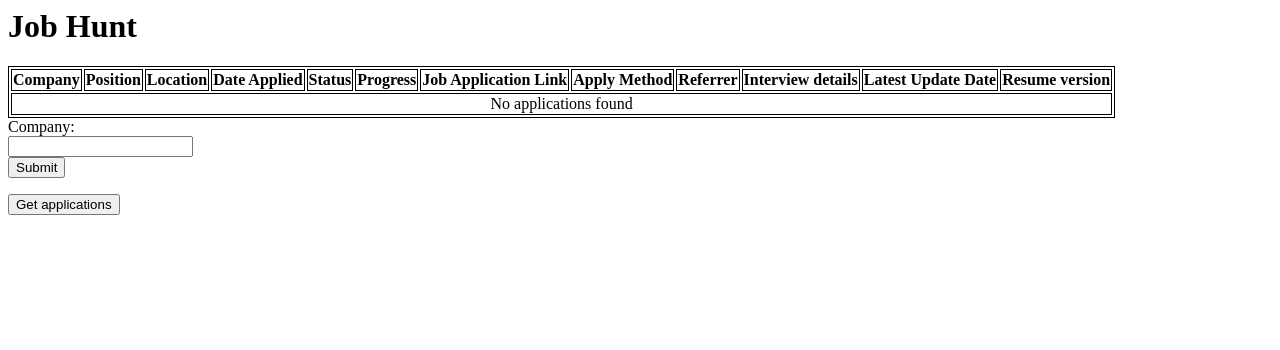
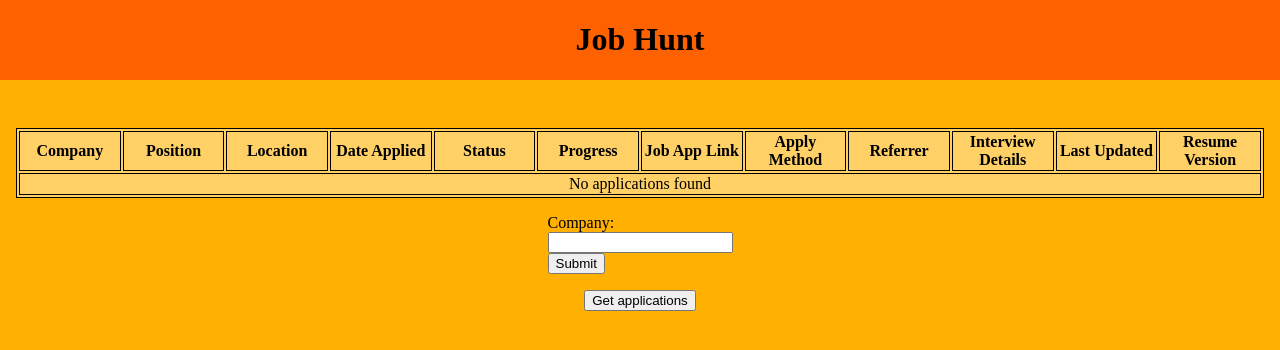
Before and after one commit to FNepomuceno/job-search-server, a plain HTML site: page static/html/index.html in a window 1280 px wide. Drawn offline with Linux system fonts and the light colour scheme.

Commit message:
Changed look of landing page

```diff
--- a/static/html/index.html
+++ b/static/html/index.html
@@ -2,17 +2,56 @@
 <head>
 <title>Job Hunt</title>
 <style>
+body {
+    display: flex;
+    flex-direction: column;
+    margin: 0;
+    height: 100%;
+}
+
+div#header {
+    display: flex;
+    justify-content: center;
+    background-color: #FE6100;
+}
+
+div#content {
+    display: flex;
+    justify-content: center;
+    flex: 1;
+    background-color: #FFB000;
+    padding: 2em 1em;
+}
+
+div#container {
+    display: flex;
+    flex-direction:column;
+    align-items:center;
+    max-width: 100em;
+}
+
+table {
+    table-layout: fixed;
+    width: 100%;
+    margin: 1em;
+}
+
 table, th, td {
+    background-color: #FFD066;
 	border: 1px solid black;
 }
+
 td {
 	text-align: center;
 }
 </style>
 </head>
 <body>
+<div id="header">
     <h1>Job Hunt</h1>
-
+</div>
+<div id="content">
+<div id="container">
     <table>
     <tr id="jobs_columns">
         <th>Company</th>
@@ -21,12 +60,12 @@ td {
         <th>Date Applied</th>
         <th>Status</th>
         <th>Progress</th>
-	<th>Job Application Link</th>
+        <th>Job App Link</th>
         <th>Apply Method</th>
         <th>Referrer</th>
-	<th>Interview details</th>
-	<th>Latest Update Date</th>
-	<th>Resume version</th>
+        <th>Interview Details</th>
+        <th>Last Updated</th>
+        <th>Resume Version</th>
     </tr>
     <tr>
         <td colspan="12">No applications found</td>
@@ -40,6 +79,8 @@ td {
     </form>
 
     <button id="job_request">Get applications</button>
+</div>
+</div>
 <script>
 let request_button = document.getElementById("job_request");
 request_button.addEventListener("click", (event) => {
```
Lines whose indentation alone changed are shown as unchanged.
